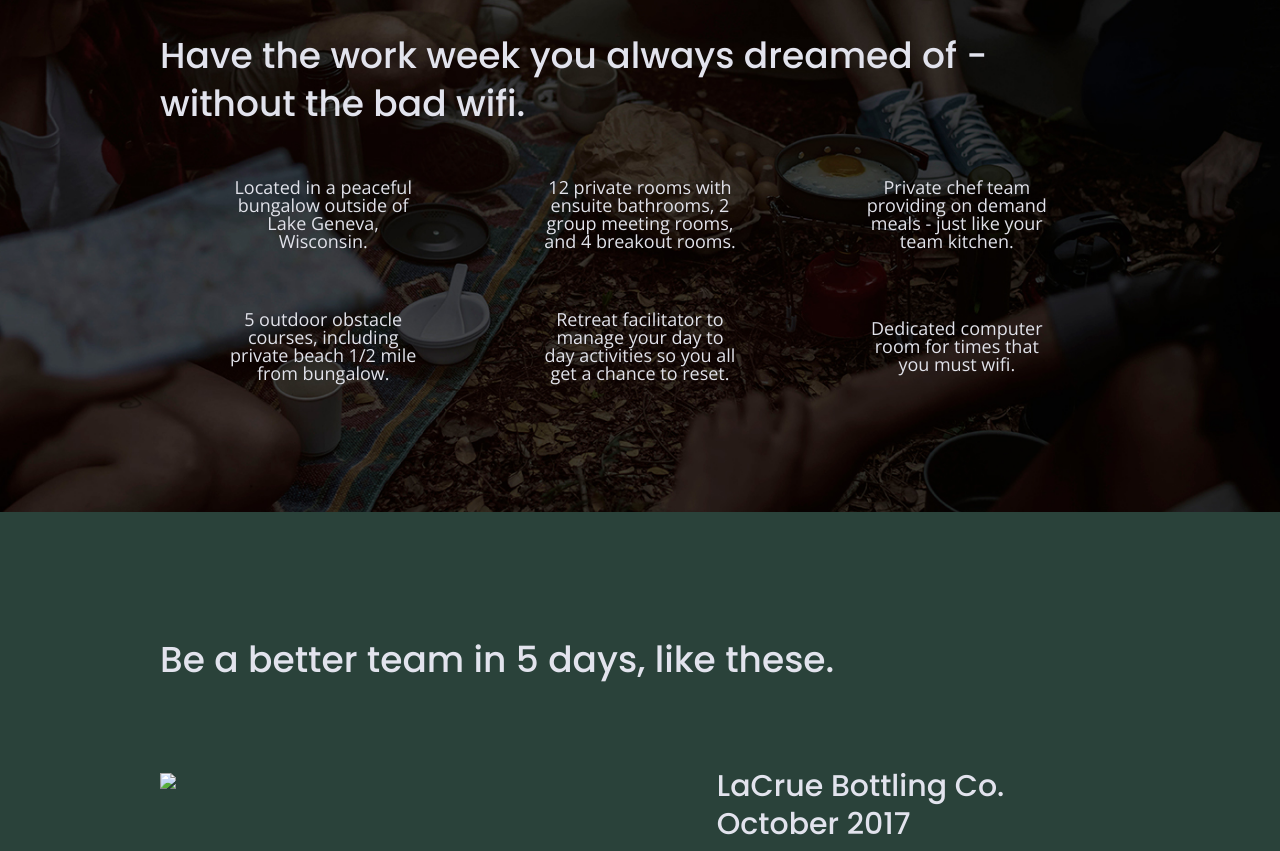
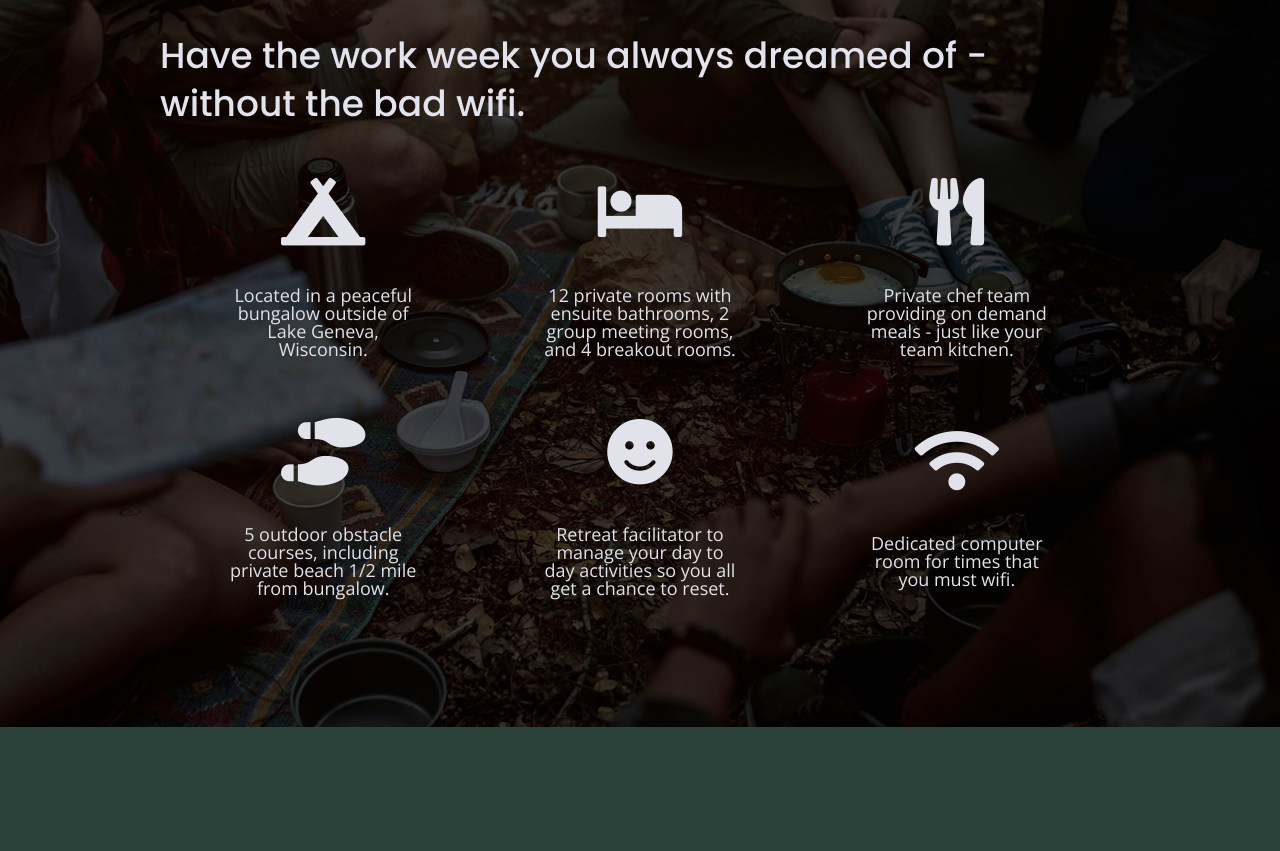
Before and after one commit to dr-ratnam/responsive-site, a plain HTML site: page index.html in a window 1280 px wide. Shown: the part 1549-2400 px from the top of the page. Drawn offline with nearby package versions, Linux system fonts and the light colour scheme; a script that the page names is missing.

Commit message:
Added icons

```diff
--- a/css/main.css
+++ b/css/main.css
@@ -340,6 +340,11 @@ input[type=button] {
   justify-content: center;
   align-items: center;
   flex-flow: row wrap;
+}
+
+.features i {
+  font-size: 3.75em;
+  margin-bottom: 40px;
 }
 
 .features p {
--- a/index.html
+++ b/index.html
@@ -12,6 +12,7 @@
   <!-- Place favicon.ico in the root directory -->
 
   <link href="https://fonts.googleapis.com/css?family=Open+Sans:400,700|Poppins:500,700" rel="stylesheet">
+  <link rel="stylesheet" href="https://cdnjs.cloudflare.com/ajax/libs/font-awesome/5.11.2/css/all.min.css">
 
   <link rel="stylesheet" href="css/normalize.css">
   <link rel="stylesheet" href="css/main.css">
@@ -70,37 +71,49 @@
         <h2>Have the work week you always dreamed of - without the bad wifi.</h2>
         <div class="features-items">
           <article>
-          <p class="fontawesome-icon"></p>
+            <p class="fontawesome-icon">
+              <i class="fas fa-campground"></i>
+            </p>
             <p class="features-item-description">
               Located in a peaceful bungalow outside of Lake Geneva, Wisconsin.
             </p>
           </article>
           <article>
-          <p class="fontawesome-icon"></p>
+            <p class="fontawesome-icon">
+              <i class="fas fa-bed"></i>
+            </p>
             <p class="features-item-description">
               12 private rooms with ensuite bathrooms, 2 group meeting rooms, and 4 breakout rooms.
             </p>
           </article>
           <article>
-            <p class="fontawesome-icon"></p>
+            <p class="fontawesome-icon">
+              <i class="fas fa-utensils"></i>
+            </p>
             <p class="features-item-description">
               Private chef team providing on demand meals - just like your team kitchen.
             </p>
           </article>
           <article>
-            <p class="fontawesome-icon"></p>
+            <p class="fontawesome-icon">
+              <i class="fas fa-shoe-prints"></i>
+            </p>
             <p class="features-item-description">
               5 outdoor obstacle courses, including private beach 1/2 mile from bungalow.
             </p>
           </article>
           <article>
-            <p class="fontawesome-icon"></p>
+            <p class="fontawesome-icon">
+              <i class="fas fa-smile"></i>
+            </p>
             <p class="features-item-description">
               Retreat facilitator to manage your day to day activities so you all get a chance to reset.
             </p>
           </article>
           <article>
-            <p class="fontawesome-icon"></p>
+            <p class="fontawesome-icon">
+              <i class="fas fa-wifi"></i>
+            </p>
             <p class="features-item-description">
               Dedicated computer room for times that you must wifi.
             </p>
@@ -114,7 +127,7 @@
         <h2>Be a better team in 5 days, like these.</h2>
           <article>
             <figure>
-              <img src="img/unplugged-retreat-lacrue.jpg">
+              <img src="img/omar-lopez-296944-unsplash.jpg">
             </figure>
             <div>
               <h3>LaCrue Bottling Co. October 2017</h3>
```
Also changed, not shown: about/index.html (+10 -4 lines), faq/index.html (+9 -3 lines). Lines whose indentation alone changed are shown as unchanged.
